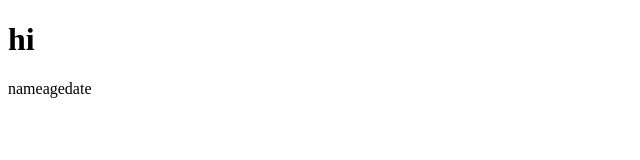
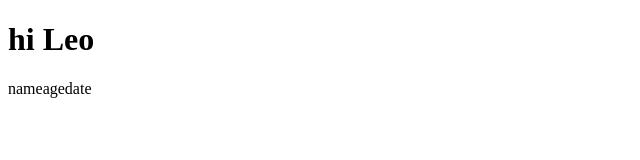
Before and after one commit to Chotipong5408/TicketRegistration, a React (Vite) app: page / in a window 1280 px wide. Shown: the top 160 px of the page, without its empty margins (0-640 px from the left). Built offline with nearby package versions, Linux system fonts and the light colour scheme.

Commit message:
add name leo

```diff
--- a/src/App.jsx
+++ b/src/App.jsx
@@ -1,6 +1,9 @@
 function App() {
   return <>
-  <h1>hi</h1>
+  <h1>hi
+
+    Leo
+  </h1>
   <span>name</span>
   <span>age</span>
   <span>date</span>
```
